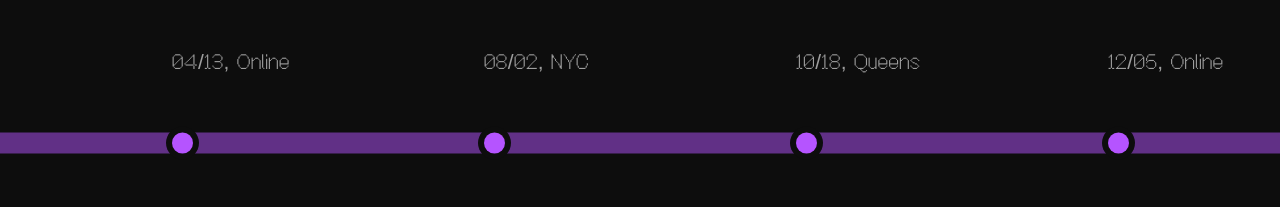
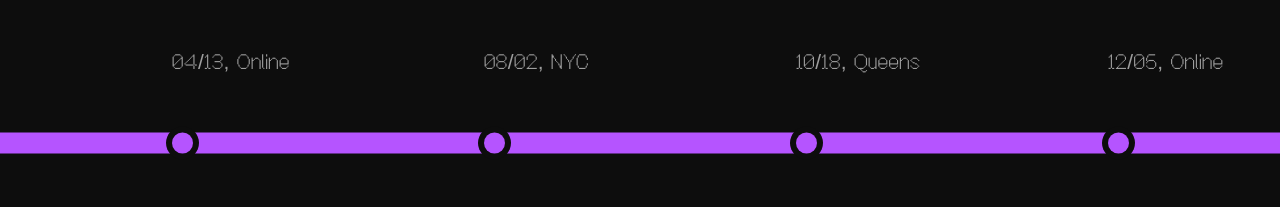
Before and after one commit to XiaofanJ1VNG/UAAD-website, a Next.js app: page / in a window 1280 px wide. Shown: the part 1020-1227 px from the top of the page. Built offline with nearby package versions, Linux system fonts and the light colour scheme; no server answers.

Commit message:
Update EventStop.tsx

```diff
--- a/src/components/WhatsOn/EventStop.tsx
+++ b/src/components/WhatsOn/EventStop.tsx
@@ -94,7 +94,7 @@ export default function EventStop({
       <motion.div layout transition={TRANSITION} className="relative h-24 w-full flex-shrink-0">
         <div
           className="absolute left-0 right-0 top-1/2 -translate-y-1/2"
-          style={{ backgroundColor: lineColor, opacity: 0.5, height: DOT_SIZE }}
+          style={{ backgroundColor: lineColor, height: DOT_SIZE }}
         />
         {/* The dot is split into a plain OUTER div that does the static
             "-translate-y-1/2" centering, with the `layout` motion.div
```
